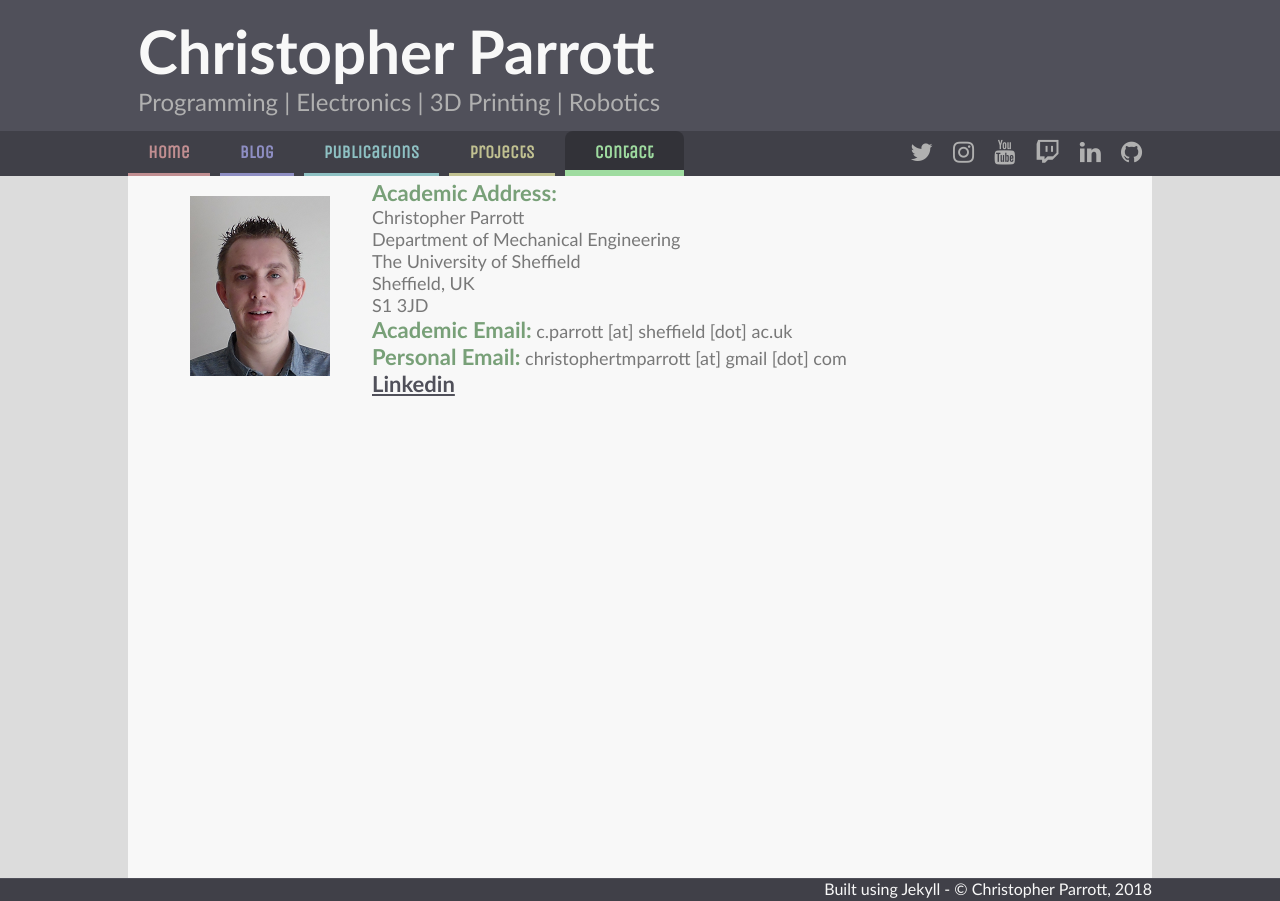
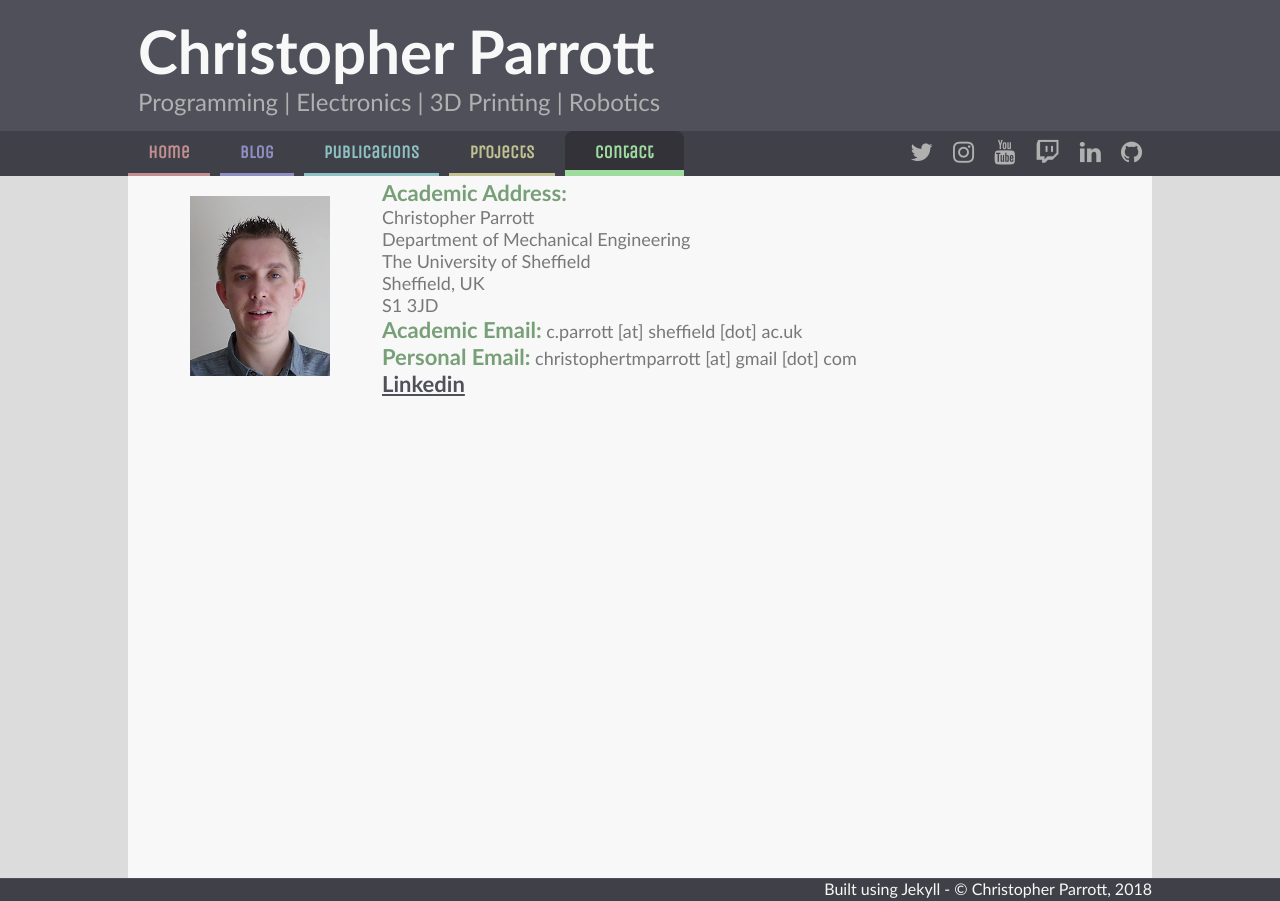
Before and after one commit to christophertmparrott/christophertmparrott.github.io, a Jekyll site: the page built from contact.html, in a window 1280 px wide. Built offline with Jekyll 4.4.1, drawn with Linux system fonts in a browser that asks for light colours; some web fonts are replaced.

Commit message:
Missed table padding

```diff
--- a/css/contact.css
+++ b/css/contact.css
@@ -16,6 +16,14 @@ h2, h3, strong {
 	transition: width .5s, padding .5s;
 }
 
+table, td{
+	padding-bottom: 20px;
+}
+
+tr > .leftpad {
+	padding-left: 10px;
+}
+
 
 /********************
  * Small device CSS
```
